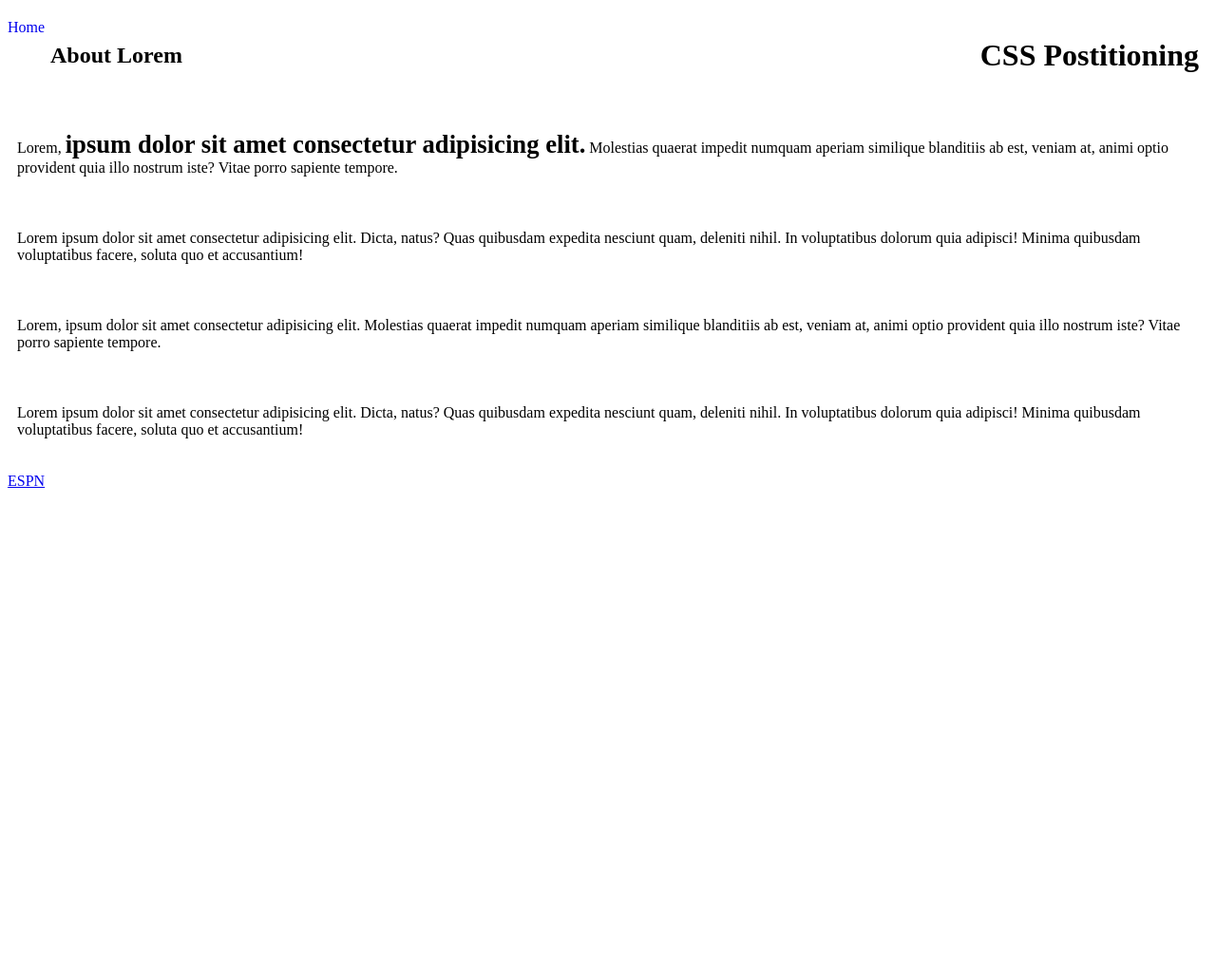
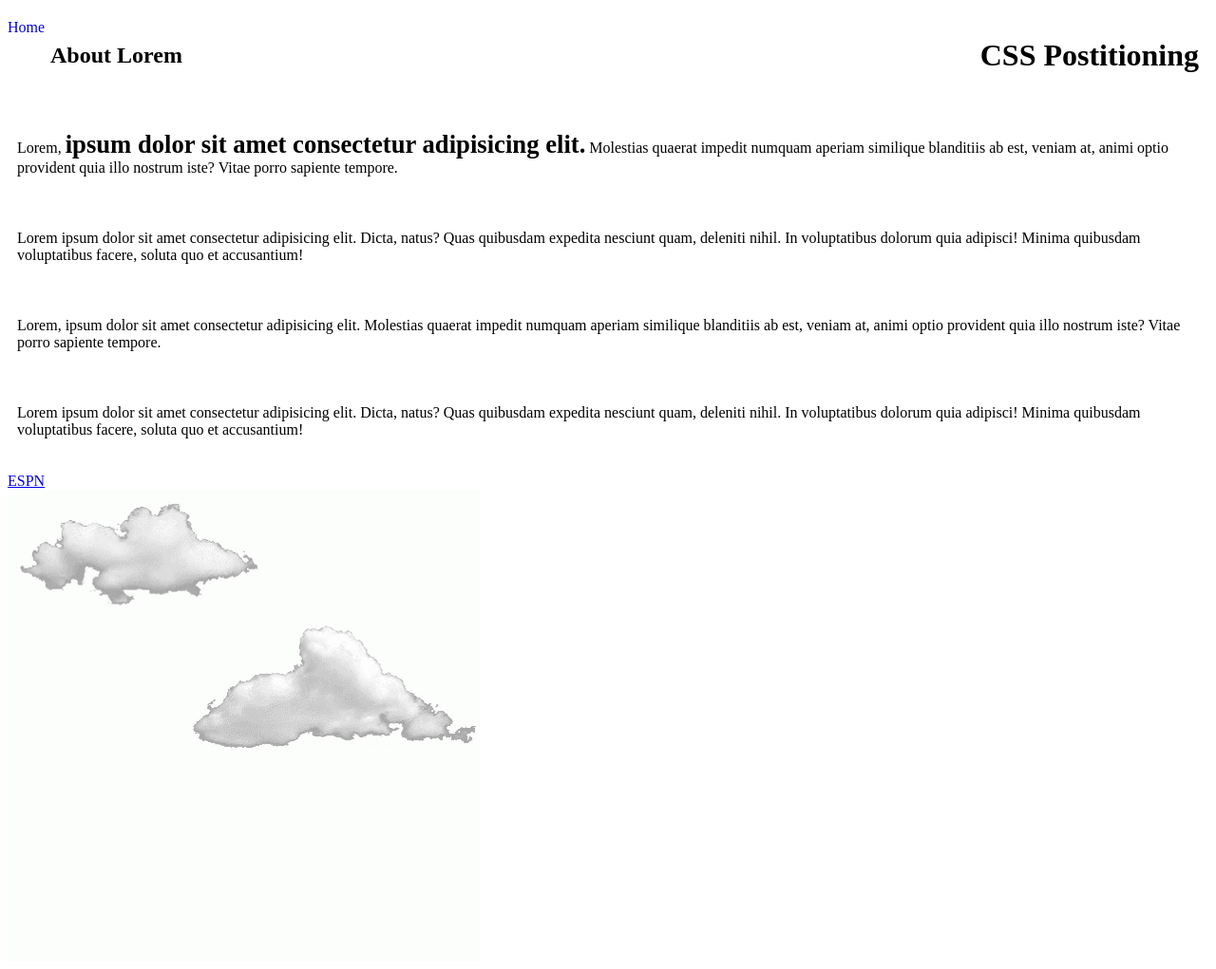
Before and after one commit to domb0528/CSS-Postioning, a plain HTML site: page index.html in a window 1280 px wide. Shown: the whole page at 95% size. Before the commit the page ends 800 px from the top, so only its background shows below. Drawn offline with Linux system fonts and the light colour scheme.

Commit message:
added a gif

```diff
--- a/css/styles.css
+++ b/css/styles.css
@@ -1,3 +1,4 @@
+
 h1 {
     position: relative;
     margin: 20px 10px;
@@ -10,6 +11,8 @@ nav {
     text-align: center;
     text-decoration: none;
     list-style: none;
+
+
 }
 
 li a {
--- a/index.html
+++ b/index.html
@@ -33,6 +33,7 @@
                 Lorem ipsum dolor sit amet consectetur adipisicing elit. Dicta, natus? Quas quibusdam expedita nesciunt quam, deleniti nihil. In voluptatibus dolorum quia adipisci! Minima quibusdam voluptatibus facere, soluta quo et accusantium!
             </p>
     <div><a href="https://www.espn.com/"target=_blank>ESPN</a></div>
+    <div class logo><img class="logo" src="image/clouds.gif" alt="clouds" title="clouds moving"></div>
 
     </body>
 </html>
```
Also changed, not shown: image/clouds.gif (added). Lines whose indentation alone changed are shown as unchanged.
